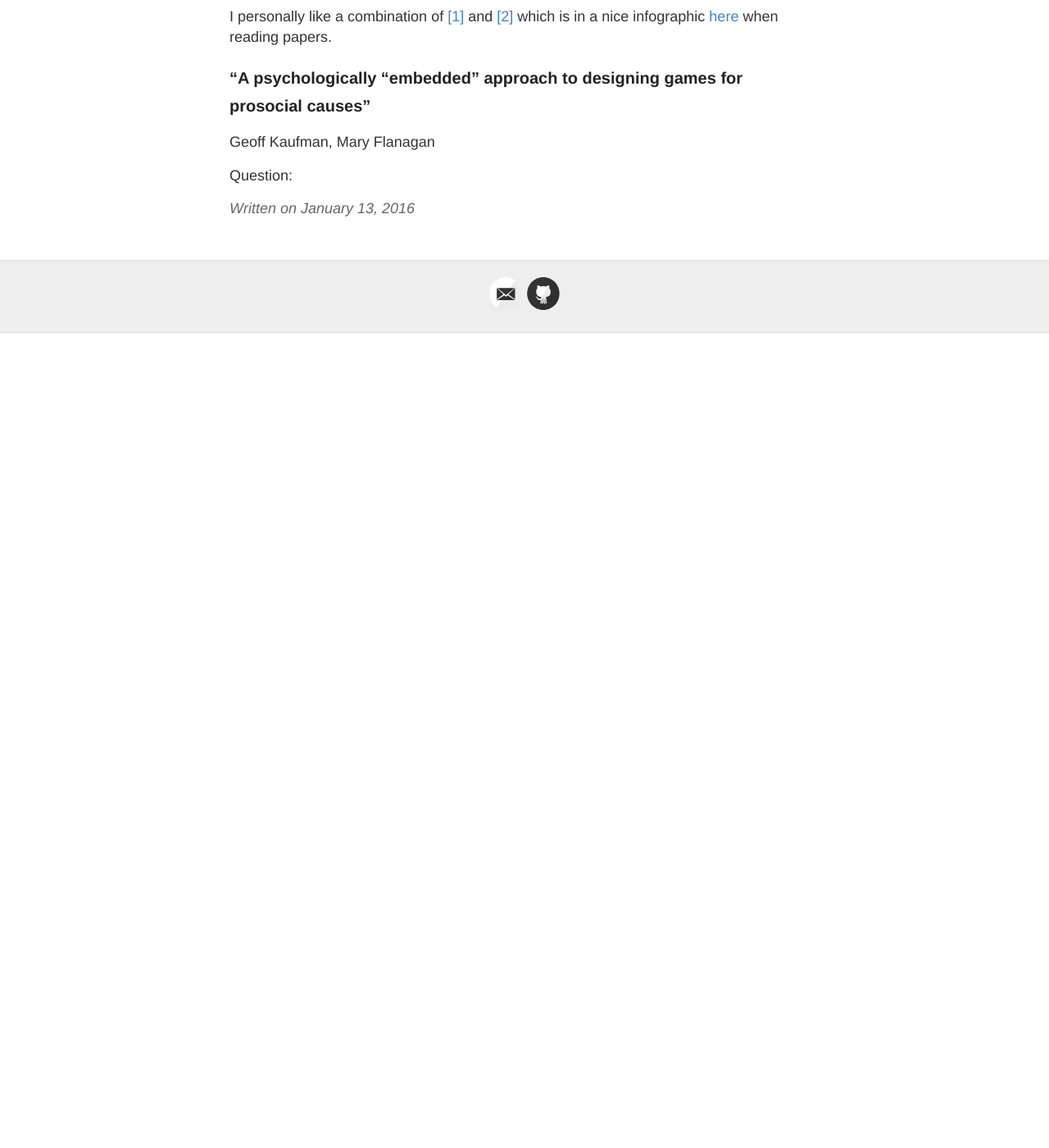
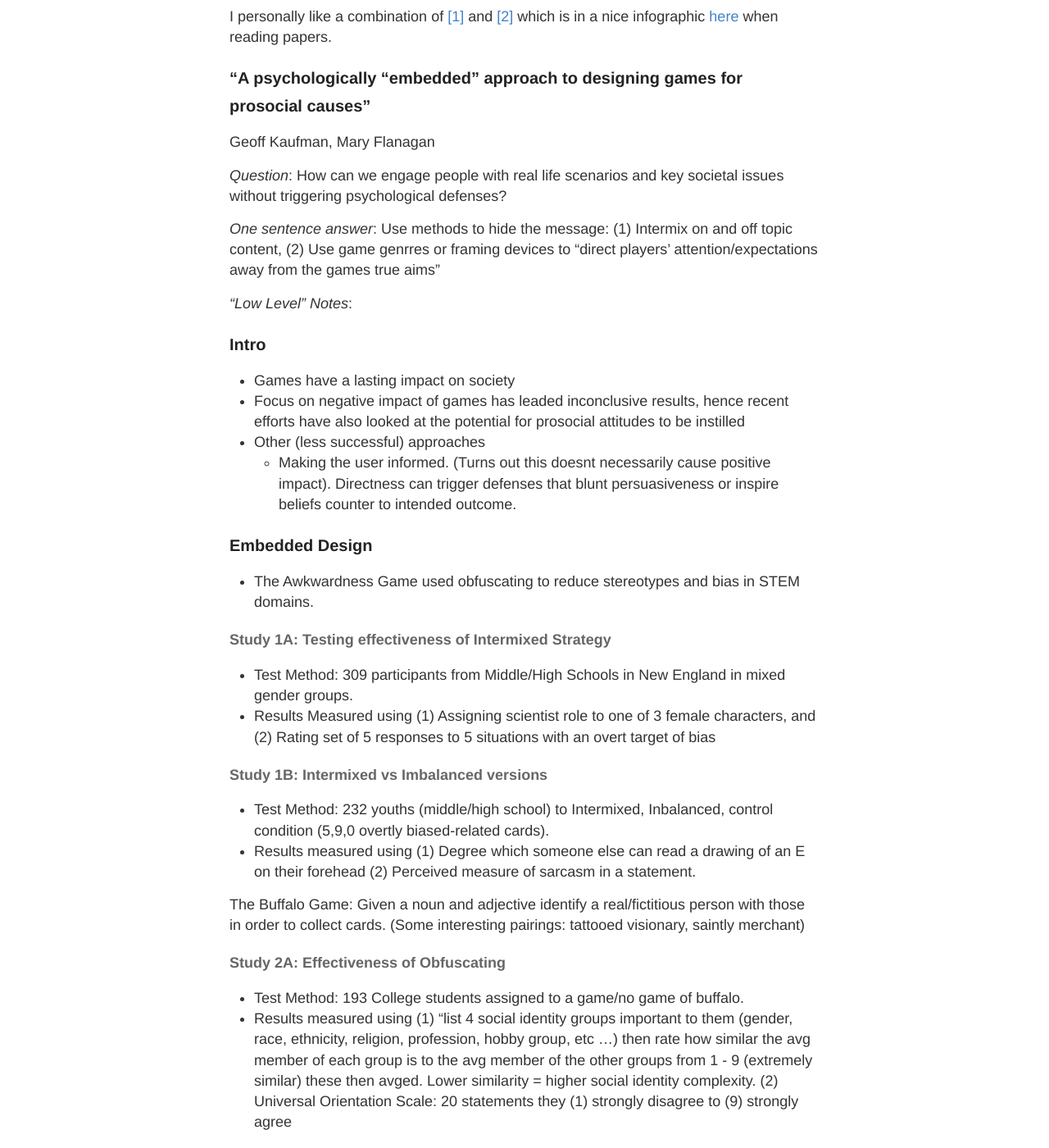
Before and after one commit to RONNCC/ronncc.github, a Jekyll site: the page built from _posts/2016-1-13-the-post-8956.md, in a window 1280 px wide and 1400 px high, scrolled down 270 px. Shown: the whole window at 82% size. Built offline with Jekyll 4.4.1, drawn with Linux system fonts in a browser that asks for light colours; comment, search, counter and statistics services are not loaded; before the commit the page ends 900 px from its top, so only the background shows below that; some of the changed text lies outside the part shown.

Commit message:
update from Jekyller

```diff
--- a/_posts/2016-1-13-the-post-8956.md
+++ b/_posts/2016-1-13-the-post-8956.md
@@ -19,4 +19,54 @@
 
 Geoff Kaufman, Mary Flanagan
 
-Question:
+*Question*: How can we engage people with real life scenarios and key societal issues without triggering psychological defenses?
+
+*One sentence answer*: Use methods to hide the message: (1) Intermix on and off topic content, (2) Use game genrres or framing devices to "direct players' attention/expectations away from the games true aims"
+
+*"Low Level" Notes*:
+
+### Intro
+- Games have a lasting impact on society
+- Focus on negative impact of games has leaded inconclusive results, hence recent efforts have also looked at the potential for prosocial attitudes to be instilled
+- Other (less successful) approaches
+    - Making the user informed. (Turns out this doesnt necessarily cause positive impact). Directness can trigger defenses that blunt persuasiveness or inspire beliefs counter to intended outcome.
+
+### Embedded Design
+
+- The Awkwardness Game used obfuscating to reduce stereotypes and bias in STEM domains.
+
+#### Study 1A: Testing effectiveness of Intermixed Strategy
+
+- Test Method: 309 participants from Middle/High Schools in New England in mixed gender groups.
+- Results Measured using (1) Assigning scientist role to one of 3 female characters, and (2) Rating set of 5 responses to 5 situations with an overt target of bias
+
+#### Study 1B: Intermixed vs Imbalanced versions
+
+- Test Method: 232 youths (middle/high school) to Intermixed, Inbalanced, control condition (5,9,0 overtly biased-related cards).
+- Results measured using (1) Degree which someone else can read a drawing of an E on their forehead (2) Perceived measure of sarcasm in a statement.
+
+The Buffalo Game: Given a noun and adjective identify a real/fictitious person with those in order to collect cards. (Some interesting pairings: tattooed visionary, saintly merchant)
+
+#### Study 2A: Effectiveness of Obfuscating
+- Test Method: 193 College students assigned to a game/no game of buffalo.
+- Results measured using (1) "list 4 social identity groups important to them (gender, race, ethnicity, religion, profession, hobby group, etc ...) then rate how similar the avg member of each group is to the avg member of the other groups from 1 - 9 (extremely similar) these then avged. Lower similarity = higher social identity complexity. (2) Universal Orientation Scale: 20 statements they (1) strongly disagree to (9) strongly agree
+
+#### Study 2B: Additional Evidence for 2A's goal:
+- Test Method: same as 2A (201 students)
+- Results measured using (1) Internal Motiation to Repsond without Prejudice Scale.
+
+### Other Strategies
+
+- Distancing, Embodied Cognition, Priming, Strategic inversion, Delayed reveal
+
+### General Discussion/Conclusion
+
+- Embedded Design provides complementary methods, also the idea of precursor games
+
+
+*Questions*:
+- So wouldn't you get different biases from the college student population regardless of them playing Buffalo - the no game condition is surprising.
+- Why is the framing part sort of squished at the end of 2B?
+- More "incorrect" uses would be nice / bad scenarios.
+
+*Interesting Phrases*: "Safe space" of perceiving content in "Party" Games.
```
Also changed, not shown: other parts of _posts/2016-1-13-the-post-8956.md (+1 -1 lines).
